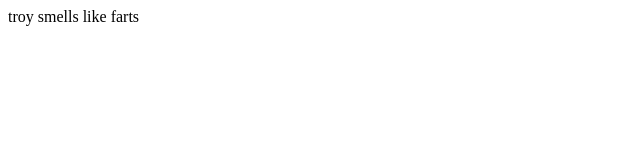
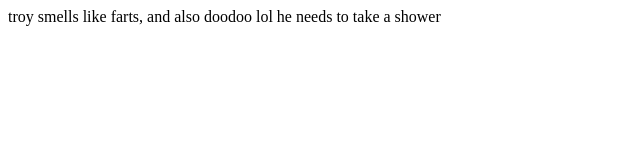
Before and after one commit to ohmism/fartboy, a plain HTML site: page index.html in a window 1280 px wide. Shown: the whole page, without its empty margins (0-640 px from the left). Drawn offline with Linux system fonts and the light colour scheme.

Commit message:
Update index.html

```diff
--- a/index.html
+++ b/index.html
@@ -1,4 +1,4 @@
 <html>
-<body> troy smells like farts
+<body> troy smells like farts, and also doodoo lol he needs to take a shower
 </body>
 </html>
```
